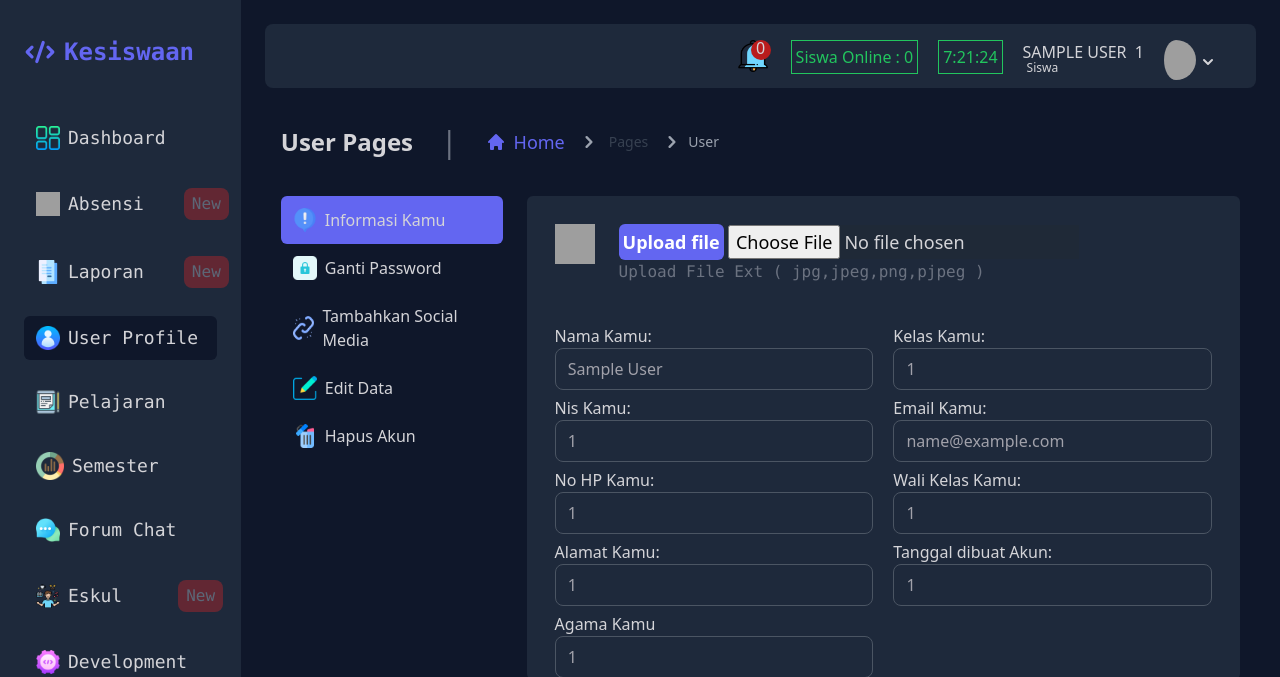
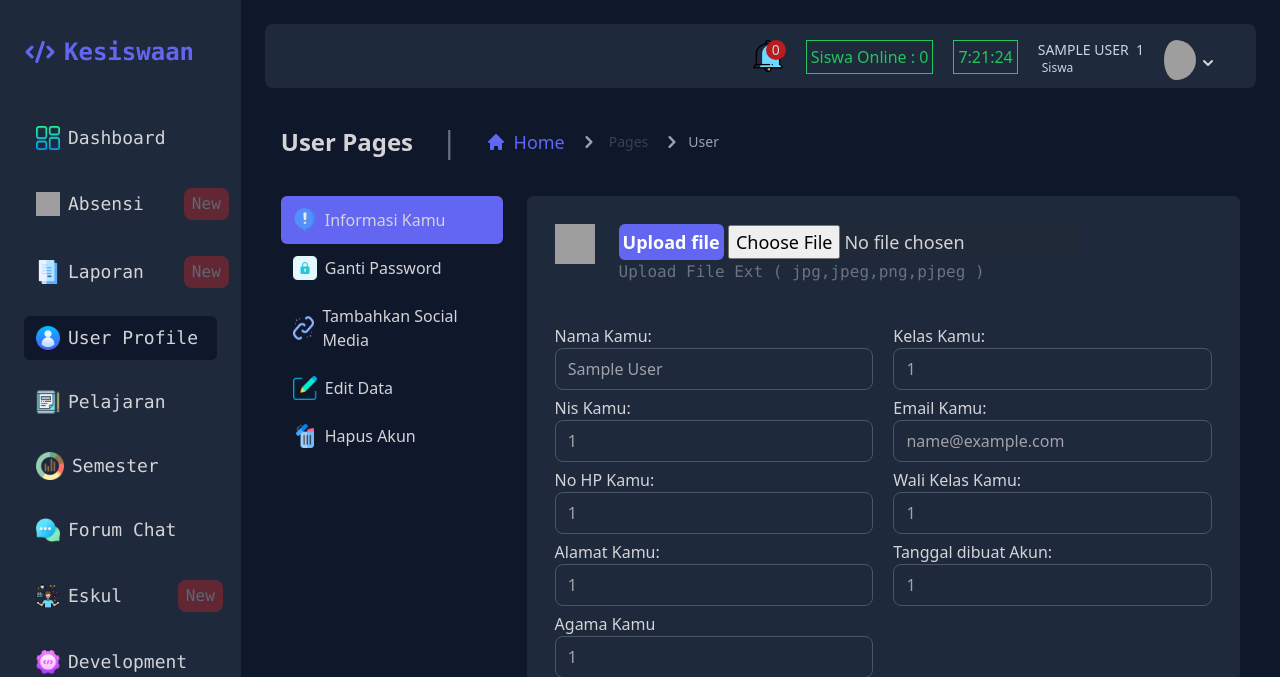
Before and after one commit to BerkatPS/BerkatPS.github.io, a PHP site: page /Project-Work/public/pages/User.php in a window 1280 px wide. Shown: the top 677 px of the page. Run offline with PHP 8.4, Linux system fonts and the light colour scheme; the visitor is signed in with stand-in values (Sample User, id 1); data that the repository does not hold is empty; style sheets or scripts are compiled from the project's sources; grey boxes are pictures that could not be loaded.

Commit message:
mengubah tampilan notif

```diff
--- a/public/pages/User.php
+++ b/public/pages/User.php
@@ -97,19 +97,20 @@ $data = mysqli_fetch_assoc($countData);
                     <div class="relative cursor-pointer" x-data="{ isOpen : false }">
                             <button
                             @click= "isOpen = !isOpen"
+                            class=""
                             >
-                                <div class="absolute flex items-center justify-center top-0 right-0 h-5 w-5 bg-red-700 rounded-full">
+                                <div class="absolute flex items-center justify-center top-0 right-0 h-5 w-5 bg-red-700 rounded-full md:ml-2">
                                     <?php $query = $confg->query("SELECT * FROM history_siswa WHERE id_siswa = $_SESSION[userId] OR id_kelas = '$_SESSION[kelas]' AND action = 'MATA PELAJARAN' OR action = 'STATUS PELAJARAN' OR action = 'PENGUMUMAN' ORDER BY id DESC")?>
-                                    <span class="flex pb-1" id="notif-number"><?= mysqli_num_rows($query)?></span>
+                                    <span class="flex pb-1 sm:pt-1 text-sm text-slate-300" id="notif-number"><?= mysqli_num_rows($query)?></span>
                                 </div>
-                                <img src="../../icons/notification-bell.png" class="h-8 w-9" alt="" srcset="">
+                                <img src="../../icons/notification-bell.png" class="h-8 w-9 ml-5" alt="" srcset="">
                             </button>
                             </script>
                             <ul
                             x-show="isOpen"
                             @click.away="isOpen = false"
                             x-transition:enter="transition ease-out duration-200" x-transition:enter-start="transform opacity-0 scale-95" x-transition:enter-end="transform opacity-100 scale-100" x-transition:leave="transition ease-in duration-200" x-transition:leave-start="transform opacity-100 scale-100" x-transition:leave-end="transform opacity-0 scale-95"
-                            class="absolute overflow-hidden rounded-md font-normal right-5 z-10 w-72 bg-slate-800 shadow-lg text-zinc-400 shadow-black gap-2">
+                            class="absolute overflow-hidden rounded-md font-normal right-none md:right-5 z-10 w-72 bg-slate-800 shadow-lg text-zinc-400 shadow-black gap-2">
                                 <span class="px-4 py-4 text-sm">Notification</span>
                                 <?php
                                 $sql = "SELECT * FROM history_siswa WHERE id_siswa = $_SESSION[userId] OR id_kelas = '$_SESSION[kelas]' AND action = 'MATA PELAJARAN' OR action = 'STATUS PELAJARAN' OR action = 'PENGUMUMAN' ORDER BY id DESC LIMIT 5";
@@ -118,7 +119,7 @@ $data = mysqli_fetch_assoc($countData);
                                 ?>
                                 <li class="font-sans text-sm relative hover:bg-slate-900">
 
-                                    <a href="../" class="hover:bg-slate-900">
+                                    <a href="../history" class="hover:bg-slate-900">
                                         <div class="px-3 py-3  font-medium relative flex justify-center items-center gap-3">
                                             <a class='text-base'><?= $row_history['msgnotif']?><span class="text-red-600 font-semibold"><?= $row_history['username'] ?></span></a>
                                             <span class="absolute pt-12 text-sm right-0"><?= $row_history['date_create'] ?></span>
@@ -133,23 +134,25 @@ $data = mysqli_fetch_assoc($countData);
                             $cekSiswaOnline = $confg->query("SELECT * FROM user WHERE status = 'Online'");
                             $countSiswaOnline = mysqli_num_rows($cekSiswaOnline)
                             ?>
-                            <span class="p-1 flex border-green-500 border-[0.5px] text-green-500">Siswa Online : <?= $countSiswaOnline ?></span>
+                            <span class="p-1 hidden md:flex border-green-500 border-[0.5px] text-green-500">Siswa Online : <?= $countSiswaOnline ?></span>
                         </div>
                         <div class="relative">
-                        <span id="ct" class="p-1 flex border-green-500 border-[0.5px] text-green-500"></span>
+                        <span id="ct" class="p-1 flex  border-green-500 border-[0.5px] text-green-500"></span>
                         </div>
                         <div class="relative" x-data="{ isOpen : false }">
                             <button
                             @click= "isOpen = !isOpen"
                             class="flex items-center pb-2 focus:outline-none ">
-                                <div class="gap-3 relative flex ">
-                                    <span class="flex space-y-2"><?= strtoupper($_SESSION['user']) .'&nbsp&nbsp'. strtoupper($_SESSION['kelas']);?> </span>
-                                   <span class="absolute pt-5 pl-1 text-xs items-center">Siswa</span>
+                                <div class="gap-3 relative flex md:text-base">
+                                    <span class="flex space-y-2 text-slate-300 md:text-sm"><?= strtoupper($_SESSION['user']) .'&nbsp&nbsp'. strtoupper($_SESSION['kelas']);?> </span>
+                                   <span class="absolute pt-5 pl-1 text-xs items-center text-slate-300">Siswa</span>
                                    <img src="https://raw.githubusercontent.com/sefyudem/Responsive-Login-Form/master/img/avatar.svg" class="rounded-full flex h-10 w-10 gap-2 pl-2" alt="image" srcset="">
                                 </div>
+                                <div class="relative">
                                     <svg fill="currentColor" viewBox="0 0 20 20"
                                     :class="{'rotate-180': isOpen, 'rotate-0': !isOpen}"
                                     class="inline w-6 h-6 pt-1 transition-transform duration-200 transform"><path fill-rule="evenodd" d="M5.293 7.293a1 1 0 011.414 0L10 10.586l3.293-3.293a1 1 0 111.414 1.414l-4 4a1 1 0 01-1.414 0l-4-4a1 1 0 010-1.414z" clip-rule="evenodd"></path></svg>
+                                    </div>
                             </button>
                             <!-- Dropdown Menu -->
                             <div class="relative">
@@ -157,18 +160,18 @@ $data = mysqli_fetch_assoc($countData);
                                 x-show="isOpen"
                                 @click.away="isOpen = false"
                                 x-transition:enter="transition ease-out duration-200" x-transition:enter-start="transform opacity-0 scale-95" x-transition:enter-end="transform opacity-100 scale-100" x-transition:leave="transition ease-in duration-200" x-transition:leave-start="transform opacity-100 scale-100" x-transition:leave-end="transform opacity-0 scale-95"
-                                class="absolute overflow-hidden rounded-md font-normal right-0 z-40 w-40 bg-slate-800 shadow-lg text-zinc-400 shadow-black space-y-4 divide-y-2 divide-indigo-800 gap-2">
+                                class="absolute overflow-hidden rounded-md font-normal right-0 z-10 w-40 bg-slate-800 shadow-lg text-zinc-400 shadow-black space-y-4 divide-y-2 divide-indigo-800 gap-2">
                                         <li class="">
-                                        <a href="" class="hover:bg-indigo-500 hover:text-white hover:transition duration-200 flex items-center px-4 py-3 gap-2">
+                                            <a href="" class="hover:bg-blue-600 hover:text-white hover:transition duration-200 flex items-center px-4 py-3 gap-2">
                                                 <svg xmlns="http://www.w3.org/2000/svg" class="h-5 w-5" viewBox="0 0 20 20" fill="currentColor">
                                                     <path fill-rule="evenodd" d="M11.49 3.17c-.38-1.56-2.6-1.56-2.98 0a1.532 1.532 0 01-2.286.948c-1.372-.836-2.942.734-2.106 2.106.54.886.061 2.042-.947 2.287-1.561.379-1.561 2.6 0 2.978a1.532 1.532 0 01.947 2.287c-.836 1.372.734 2.942 2.106 2.106a1.532 1.532 0 012.287.947c.379 1.561 2.6 1.561 2.978 0a1.533 1.533 0 012.287-.947c1.372.836 2.942-.734 2.106-2.106a1.533 1.533 0 01.947-2.287c1.561-.379 1.561-2.6 0-2.978a1.532 1.532 0 01-.947-2.287c.836-1.372-.734-2.942-2.106-2.106a1.532 1.532 0 01-2.287-.947zM10 13a3 3 0 100-6 3 3 0 000 6z" clip-rule="evenodd" />
                                                 </svg>Settings</a>
-                                        <a href=""class="hover:bg-indigo-500 hover:text-white hover:transition duration-200 flex items-center px-4 py-3 gap-2">
+                                            <a href=""class="hover:bg-blue-600 hover:text-white hover:transition duration-200 flex items-center px-4 py-3 gap-2">
                                                 <svg xmlns="http://www.w3.org/2000/svg" class="h-5 w-5" fill="none" viewBox="0 0 24 24" stroke="currentColor" stroke-width="2">
                                                     <path stroke-linecap="round" stroke-linejoin="round" d="M16 7a4 4 0 11-8 0 4 4 0 018 0zM12 14a7 7 0 00-7 7h14a7 7 0 00-7-7z" />
                                                 </svg>Account</a>
-                                        <a href="../../auth/logout" class="hover:bg-indigo-500 hover:text-white hover:transition duration-200 flex items-center px-4 py-3 gap-2">
-                                        <svg xmlns="http://www.w3.org/2000/svg" class="h-5 text-red-600 w-5" fill="none" viewBox="0 0 24 24" stroke="currentColor" stroke-width="2">
+                                            <a href="../../auth/logout" class="hover:bg-blue-600 hover:text-white hover:transition duration-200 flex items-center px-4 py-3 gap-2">
+                                            <svg xmlns="http://www.w3.org/2000/svg" class="h-5 w-5" fill="none" viewBox="0 0 24 24" stroke="currentColor" stroke-width="2">
                                             <path stroke-linecap="round" stroke-linejoin="round" d="M17 16l4-4m0 0l-4-4m4 4H7m6 4v1a3 3 0 01-3 3H6a3 3 0 01-3-3V7a3 3 0 013-3h4a3 3 0 013 3v1" />
                                             </svg>Logout</a>
                                         </li>
```
Lines whose indentation alone changed are shown as unchanged.
